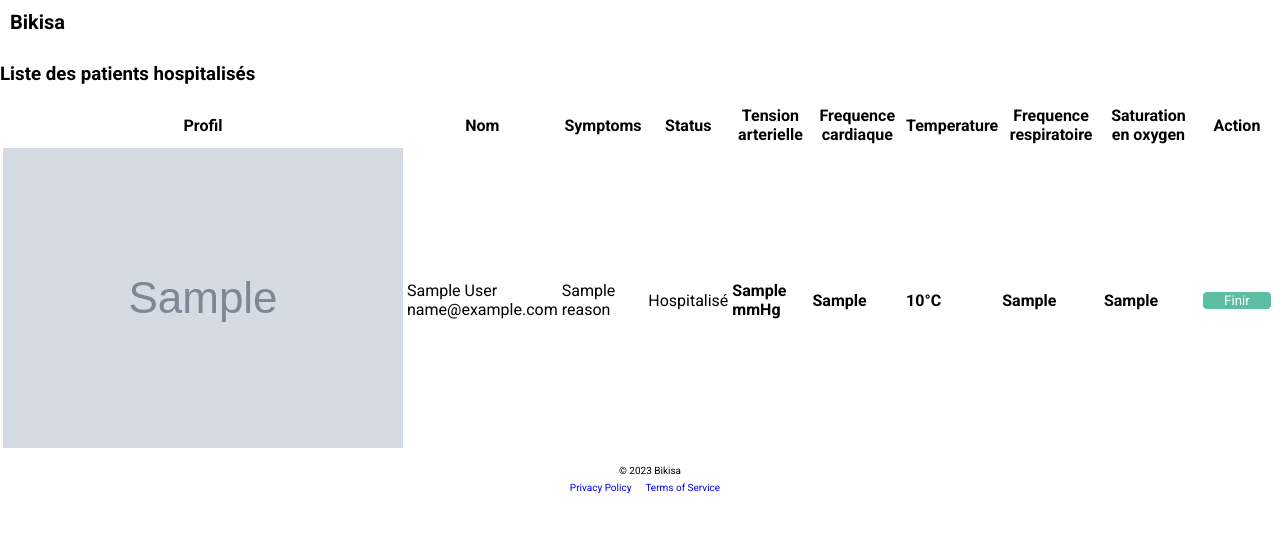
After one commit to dbib/bikisa, a Django app: template doctors/templates/doctors/doctor_history.html in a window 1280 px wide. The commit adds this page. Shown: the top 533 px of the page. Run offline with Django 4.2, Linux system fonts and the light colour scheme; tables that the repository leaves empty hold one stand-in row (values such as "Sample post"); the template is opened without the code that fills it: values that come from a table or form of the project are taken from there, most other values are stand-ins (such as "Sample title", 1, 10 or a date in 2020); grey boxes marked "Sample" are stand-in pictures.

Commit message:
ajout de la page hospitalisation

```diff
--- a/doctors/templates/doctors/doctor_dashboard.html
+++ b/doctors/templates/doctors/doctor_dashboard.html
@@ -23,7 +23,8 @@
                 <p>{{doctor.email}}</p>
                 <p>{{doctor.bio}}</p>
                 <p>{{doctor.hospital}}</p>
-                <a href="{% url 'doctor_logout' %}">Se deconnecter</a>
+                <p><a href="{% url 'doctor_logout' %}">Se deconnecter</a></p>
+                <p><a href="{% url 'doctor_hospitalize' %}">Voir mes patients hospitalises</a></p>
             </div>
         </div>
     </div>
--- /dev/null
+++ b/doctors/templates/doctors/doctor_history.html
@@ -0,0 +1,65 @@
+{% load static %}
+<!DOCTYPE html>
+<html lang="en">
+<head>
+    <meta charset="UTF-8">
+    <meta name="viewport" content="width=device-width, initial-scale=1.0">
+    <title>{{doctor.name}} - patients hospitalise</title>
+    <link rel="stylesheet" href="{% static 'doctors/css/doc_dash_style.css' %}">
+    <link href="https://fonts.googleapis.com/css2?family=Roboto:wght@400;700&display=swap" rel="stylesheet">
+</head>
+<body>
+  <header>
+        <h1>Bikisa</h1>
+    </header>
+    <div class="doctor-hospitalize-root">
+        <div class="doctor-hospitalize">
+            <h3>Liste des patients hospitalisés</h3>
+            <table class="doctor-hospitalize-list">
+                <tr class="doc-hosp-table-row">
+                    <th>Profil</th>
+                    <th>Nom</th>
+                    <th>Symptoms</th>
+                    <th>Status</th>
+                    <th>Tension arterielle</th>
+                    <th>Frequence cardiaque</th>
+                    <th>Temperature</th>
+                    <th>Frequence respiratoire</th>
+                    <th>Saturation en oxygen</th>
+                    <th>Action</th>
+                </tr>
+                {% for patient in hospitalize_data %}
+                <tr>
+                    <td>
+                        <div class="doctor-hosp-profil-box">
+                            <img src="{{patient.patient.profile_image.url}}">
+                        </div>
+                    </td>
+                    <td>{{ patient.patient.full_name }}<br>{{ patient.patient.email }}</td>
+                    <td>{{patient.reason}}</td>
+                    <td>Hospitalisé</td>
+                    <td><strong> {{patient.tension_arterielle}} mmHg</strong></td>
+                    <td><strong> {{patient.frequence_cardiaque}}</strong></td>
+                    <td><strong> {{patient.temperature_corporelle}}&deg;C</strong></td>
+                    <td><strong> {{patient.frequence_respiratoire}}</strong></td>
+                    <td><strong> {{patient.saturation_oxygene}}</strong></td>
+                    <td>
+                        <form method="post" action="{% url 'doctor_release_appointment' patient.id %}" >
+                            {% csrf_token %}
+                                <button type="submit" name="action" value="finish" class="pending-approve-btn">Finir</button>
+                        </form>
+                    </td>
+                </tr>
+                {% endfor %}
+            </table>
+        </div>
+    </div>
+    <footer>
+        <p>&copy; 2023 Bikisa</p>
+        <ul>
+            <li><a href="#">Privacy Policy</a></li>
+            <li><a href="#">Terms of Service</a></li>
+        </ul>
+    </footer>
+</body>
+</html>
```
Also changed, not shown: doctors/templates/doctors/appointment_details.html (+14 -0 lines), doctors/templates/doctors/doctor_hospitalize.html (added, +65 -0 lines).
